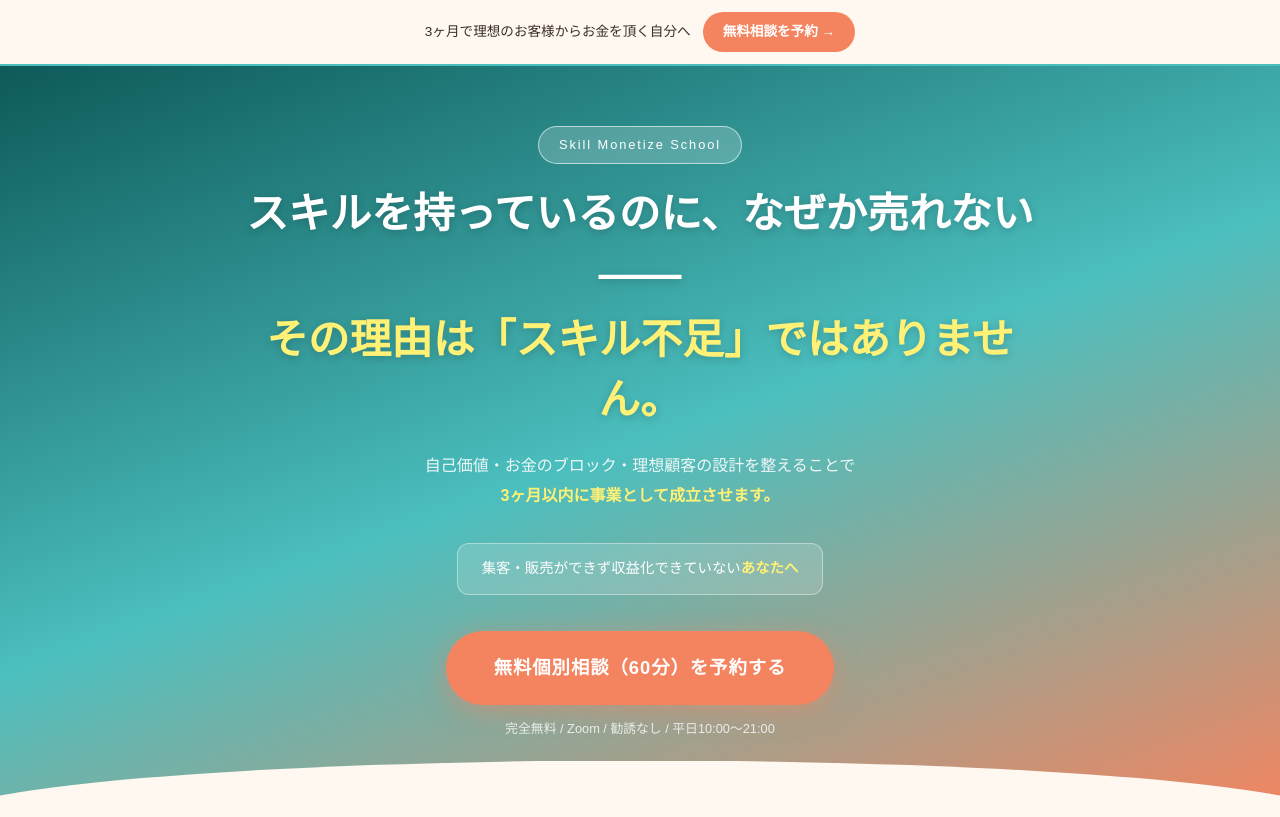
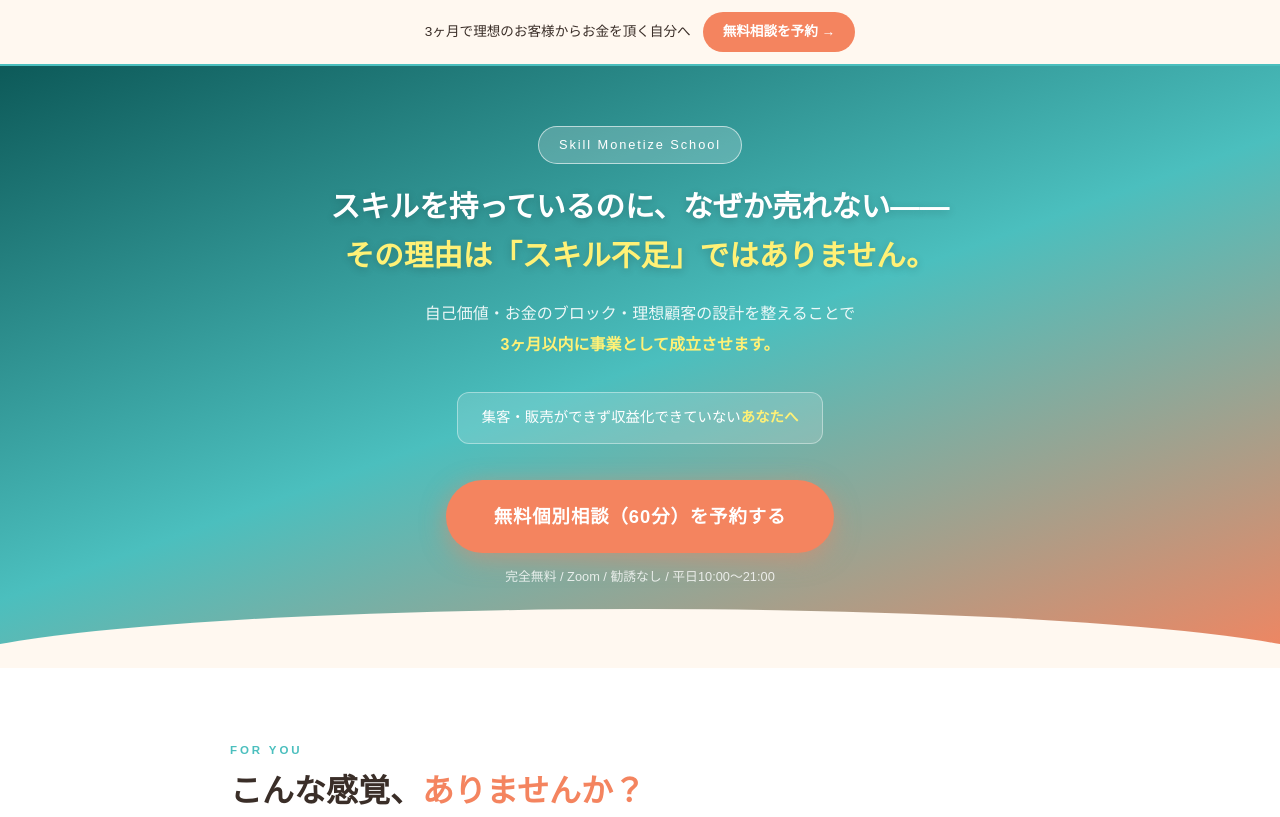
Before and after one commit to neurovitalityrevival-lang/skill-monetize-School, a website: page lp.html in a window 1280 px wide. Shown: the top 817 px of the page. Drawn offline with Linux system fonts and the light colour scheme.

Commit message:
サイト更新

```diff
--- a/lp.html
+++ b/lp.html
@@ -85,11 +85,11 @@ src="https://www.facebook.com/tr?id=2080933312746435&ev=PageView&noscript=1"/></
     font-size: 0.8rem; letter-spacing: 0.15em; margin-bottom: 20px;
   }
   .hero-h1 {
-    font-size: clamp(1.6rem, 4.5vw, 2.6rem);
-    font-weight: 900; line-height: 1.45; margin-bottom: 20px;
+    font-size: clamp(1.15rem, 2.8vw, 1.85rem);
+    font-weight: 900; line-height: 1.55; margin-bottom: 20px;
     text-shadow: 0 2px 8px rgba(0,0,0,0.2);
   }
-  .hero-h1 em { color: #fff176; font-style: normal; display: block; margin-top: 6px; }
+  .hero-h1 em { color: #fff176; font-style: normal; display: block; margin-top: 4px; }
   .mob-br { display: none; }
   @media (max-width: 640px) { .mob-br { display: block; } }
   .hero-sub { font-size: 1rem; color: rgba(255,255,255,0.9); margin-bottom: 32px; line-height: 1.9; }
@@ -282,8 +282,7 @@ src="https://www.facebook.com/tr?id=2080933312746435&ev=PageView&noscript=1"/></
   <div class="container">
     <span class="hero-eyecatch">Skill Monetize School</span>
     <h1 class="hero-h1">
-      スキルを持っているのに、なぜか売れない——
-      <em>その理由は「スキル不足」ではありません。</em>
+      スキルを持っているのに、なぜか売れない——<em>その理由は「スキル不足」ではありません。</em>
     </h1>
     <p class="hero-sub">
       自己価値・お金のブロック・理想顧客の設計を整えることで<br>
```
